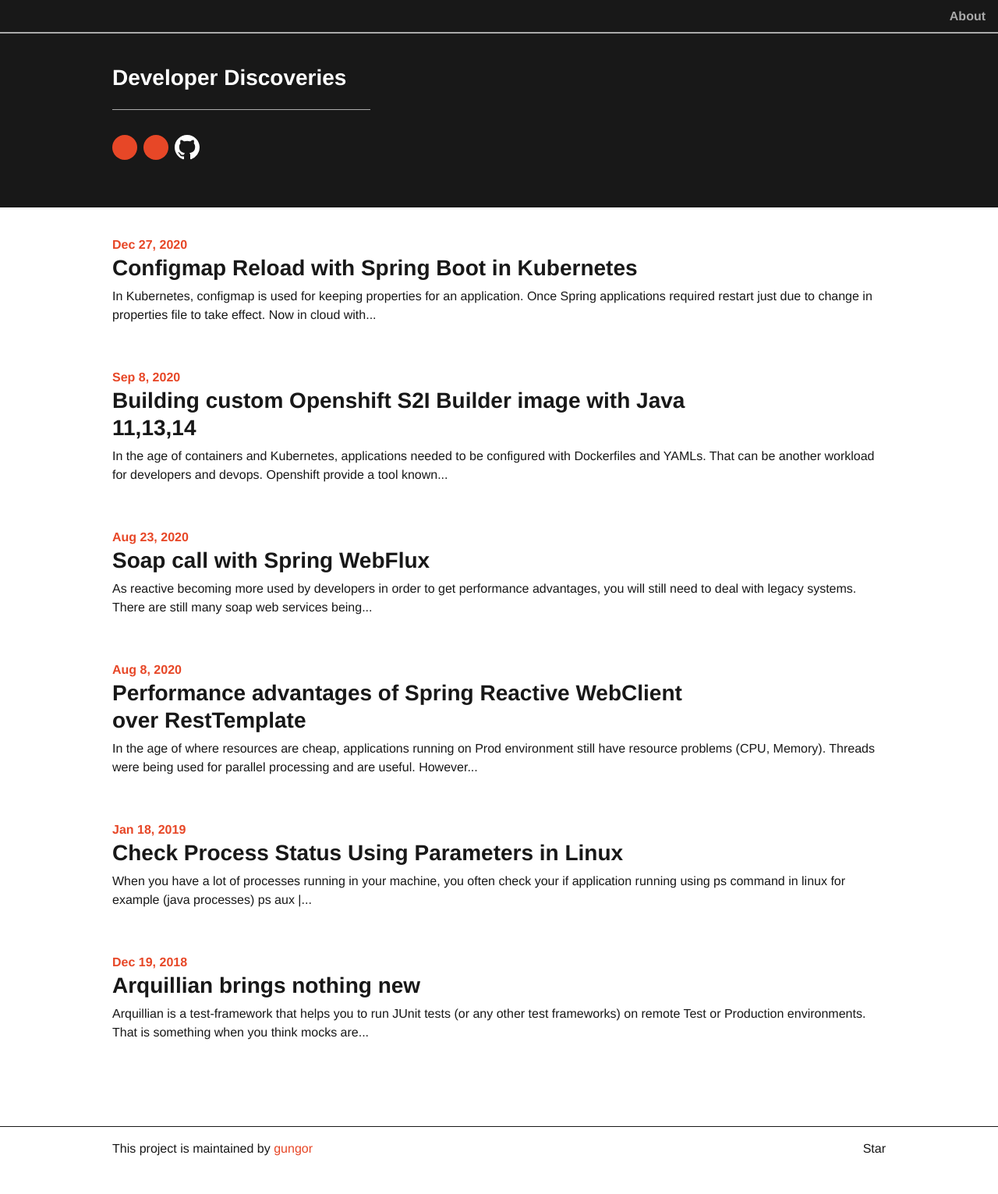
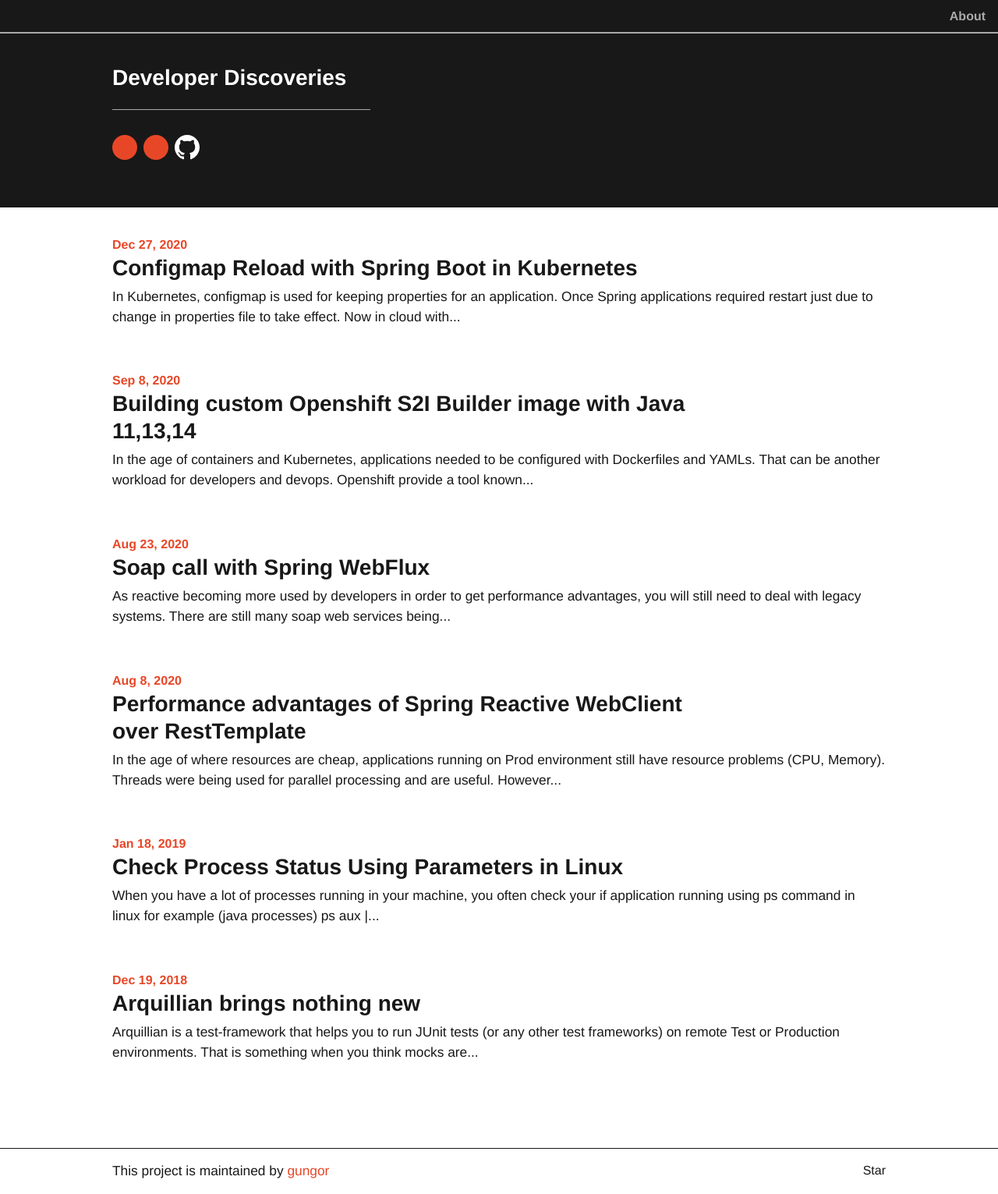
Before and after one commit to gungor/gungor.github.io, a Jekyll site: the page built from index.md, in a window 1280 px wide. Shown: the whole page at 78% size. Built offline with Jekyll 4.4.1, drawn with Linux system fonts in a browser that asks for light colours; before the commit the page ends 1501 px from its top, so only the background shows below that.

Commit message:
font size modified

```diff
--- a/_sass/_base.scss
+++ b/_sass/_base.scss
@@ -21,6 +21,10 @@ p, blockquote, pre, hr,
 dl, dd, ol, ul, figure {
     margin: 0;
     padding: 0;
+}
+
+p{
+	font-size: 17.33px;
 }
 
 
```
Also changed, not shown: 2 other files.
